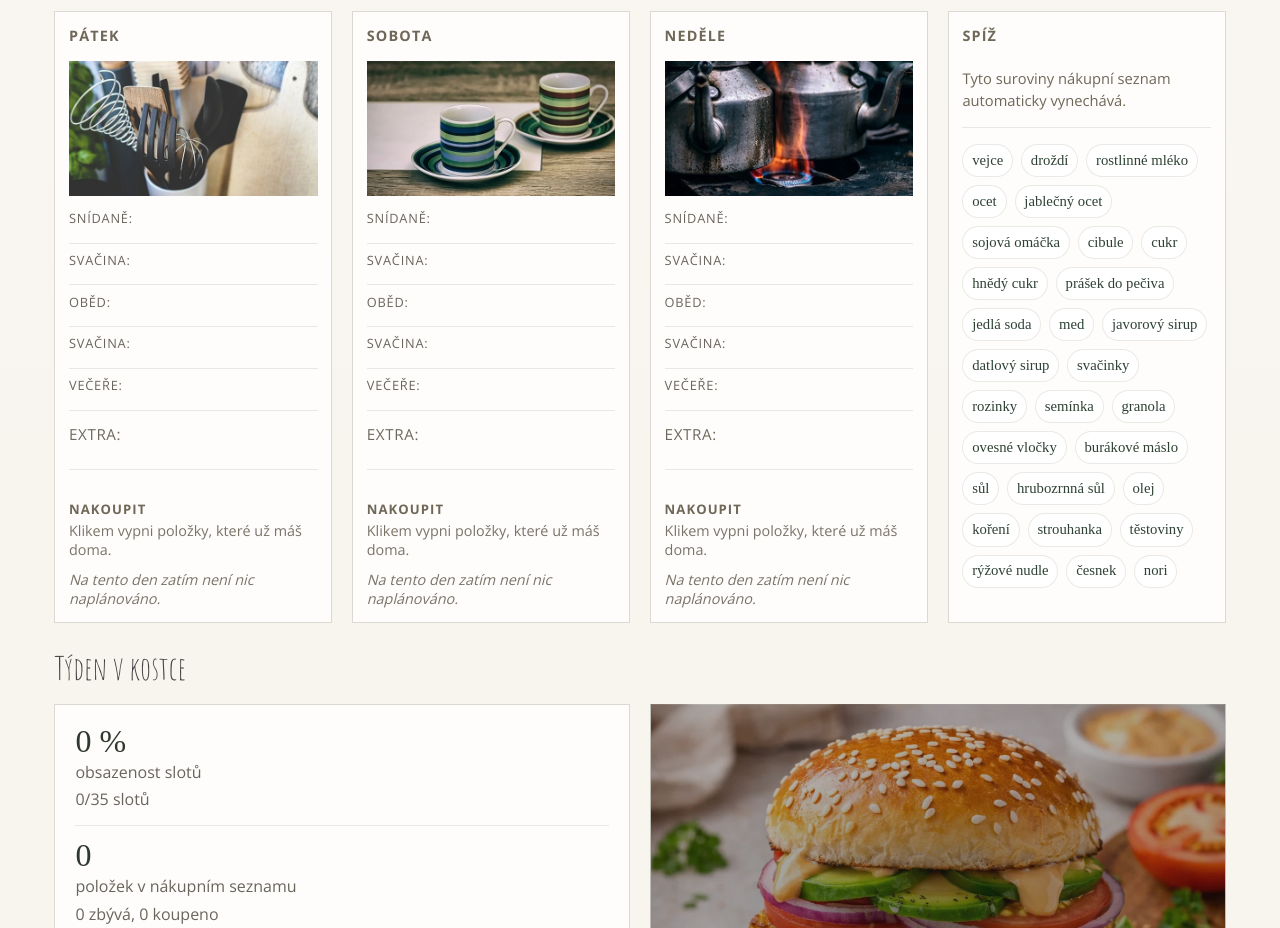
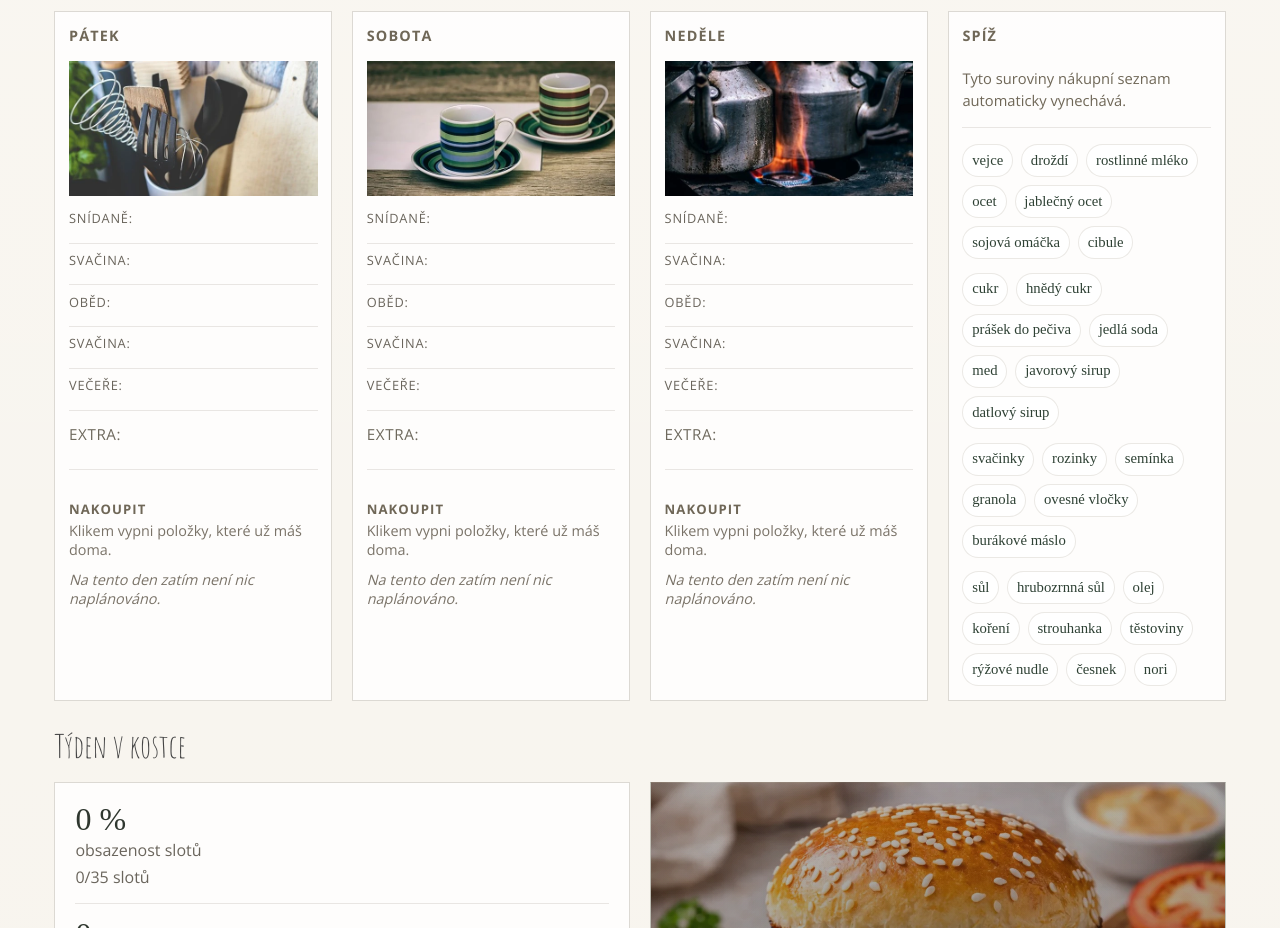
Before and after one commit to icirova/menu-planner, a React (Vite) app: page /#/ in a window 1280 px wide. Shown: the part 1900-2828 px from the top of the page. Built offline with nearby package versions, Linux system fonts and the light colour scheme; a web font is replaced by a local one.

Commit message:
Subtly separate pantry groups

```diff
--- a/src/components/PantryCard/index.jsx
+++ b/src/components/PantryCard/index.jsx
@@ -1,5 +1,17 @@
 import { PANTRY_ITEMS } from "../../constants/pantry.js";
 import "./style.css";
+
+const pantryGroups = PANTRY_ITEMS.reduce((groups, item) => {
+  const lastGroup = groups.at(-1);
+
+  if (lastGroup?.category === item.category) {
+    lastGroup.items.push(item);
+    return groups;
+  }
+
+  groups.push({ category: item.category, items: [item] });
+  return groups;
+}, []);
 
 export const PantryCard = () => (
   <aside className="card card--overview pantry-card" aria-label="Spíž">
@@ -8,12 +20,16 @@ export const PantryCard = () => (
       <p className="pantry-card__text">Tyto suroviny nákupní seznam automaticky vynechává.</p>
     </div>
 
-    <ul className="pantry-card__list">
-      {PANTRY_ITEMS.map((item) => (
-        <li key={item.label} className="pantry-card__item">
-          {item.label}
-        </li>
+    <div className="pantry-card__groups">
+      {pantryGroups.map((group) => (
+        <ul key={group.category} className="pantry-card__list" aria-label={group.category}>
+          {group.items.map((item) => (
+            <li key={item.label} className="pantry-card__item">
+              {item.label}
+            </li>
+          ))}
+        </ul>
       ))}
-    </ul>
+    </div>
   </aside>
 );
--- a/src/components/PantryCard/style.css
+++ b/src/components/PantryCard/style.css
@@ -24,13 +24,20 @@
   line-height: 1.45;
 }
 
+.pantry-card__groups {
+  display: flex;
+  flex-direction: column;
+  gap: 0.85rem;
+  padding-top: 1rem;
+}
+
 .pantry-card__list {
   list-style: none;
   display: flex;
   flex-wrap: wrap;
   gap: 0.5rem;
   margin: 0;
-  padding: 1rem 0 0;
+  padding: 0;
 }
 
 .pantry-card__item {
```
